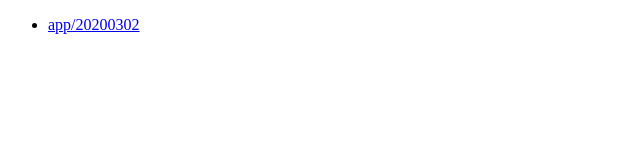
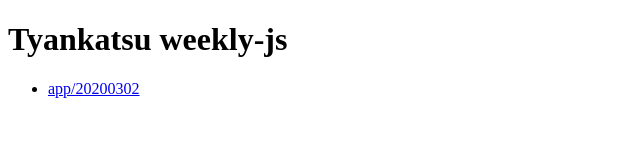
Before and after one commit to tyankatsu0105/weekly-js, a website: page src/index.html in a window 1280 px wide. Shown: the whole page, without its empty margins (0-640 px from the left). Drawn offline with Linux system fonts and the light colour scheme.

Commit message:
remove netlify-cli, add h1

```diff
--- a/package.json
+++ b/package.json
@@ -19,7 +19,6 @@
   },
   "homepage": "https://github.com/tyankatsu0105/weekly-js#readme",
   "devDependencies": {
-    "browser-sync": "^2.26.7",
-    "netlify-cli": "^2.37.0"
+    "browser-sync": "^2.26.7"
   }
 }
--- a/src/index.html
+++ b/src/index.html
@@ -3,11 +3,11 @@
 <head>
   <meta charset="UTF-8">
   <meta name="viewport" content="width=device-width, initial-scale=1.0">
-  <title>Document</title>
+  <title>tyankatsu weekly-js</title>
 </head>
 <body>
+  <h1>Tyankatsu weekly-js</h1>
   <ul id="list"></ul>
-
   <script src="./script.js"></script>
 </body>
 </html>
```
Also changed, not shown: 1 other file.
